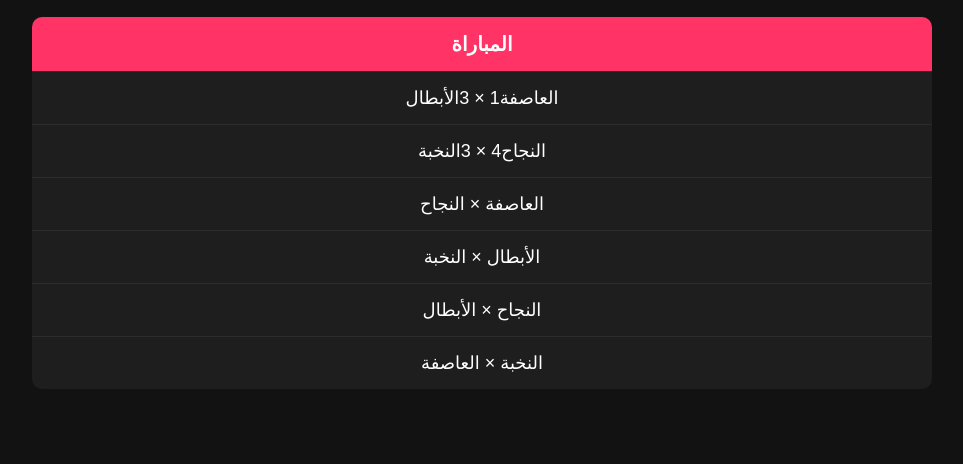
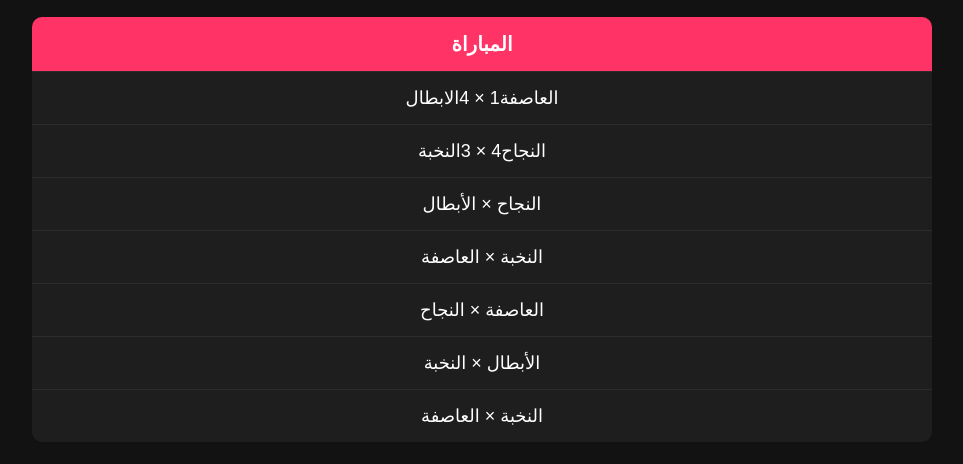
Before and after one commit to iji400/dory-somo, a plain HTML site: page matches.html in a window 1280 px wide. Shown: the part 90-554 px from the top of the page, without its empty margins (158-1121 px from the left). Drawn offline with Linux system fonts and the light colour scheme.

Commit message:
Update matches.html

```diff
--- a/matches.html
+++ b/matches.html
@@ -12,11 +12,12 @@
 
     <table>
       <tr><th>المباراة</th></tr>
-      <tr><td>العاصفة1 × 3الأبطال</td></tr>
-      <tr><td>النجاح4 × 3النخبة</td></tr>
+      <tr><td>العاصفة1 × 4الابطال </td></tr>
+      <tr><td>النجاح4 × 3النخبة </td></tr>
+      <tr><td>النجاح × الأبطال</td></tr>
+     <tr><td>النخبة × العاصفة</td></tr>
       <tr><td>العاصفة × النجاح</td></tr>
       <tr><td>الأبطال × النخبة</td></tr>
-      <tr><td>النجاح × الأبطال</td></tr>
       <tr><td>النخبة × العاصفة</td></tr>
     </table>
   </div>
```
